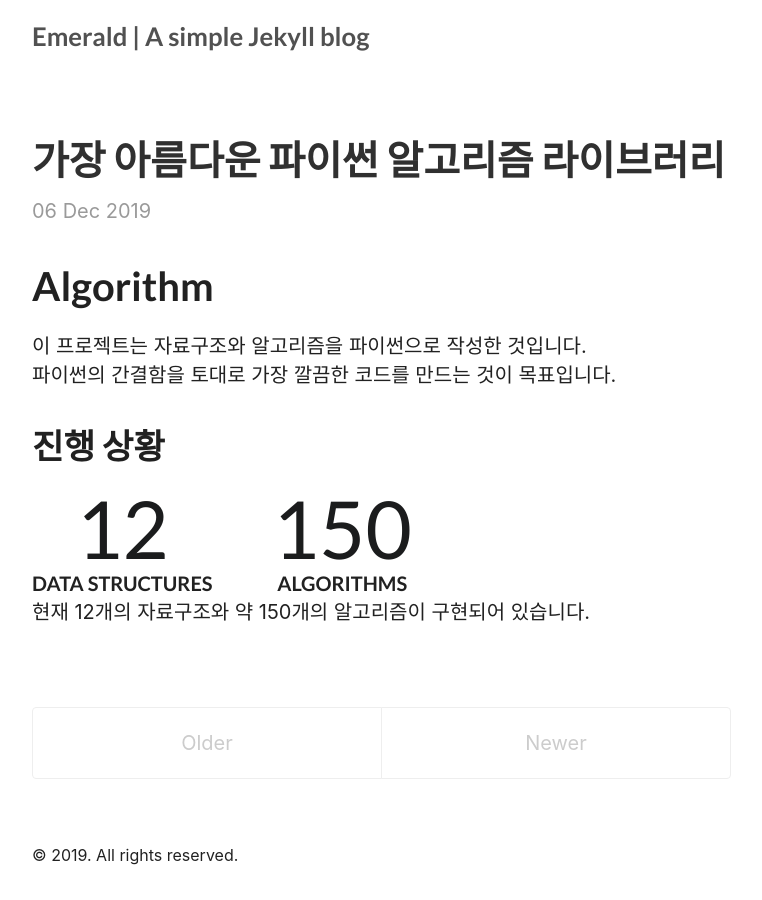
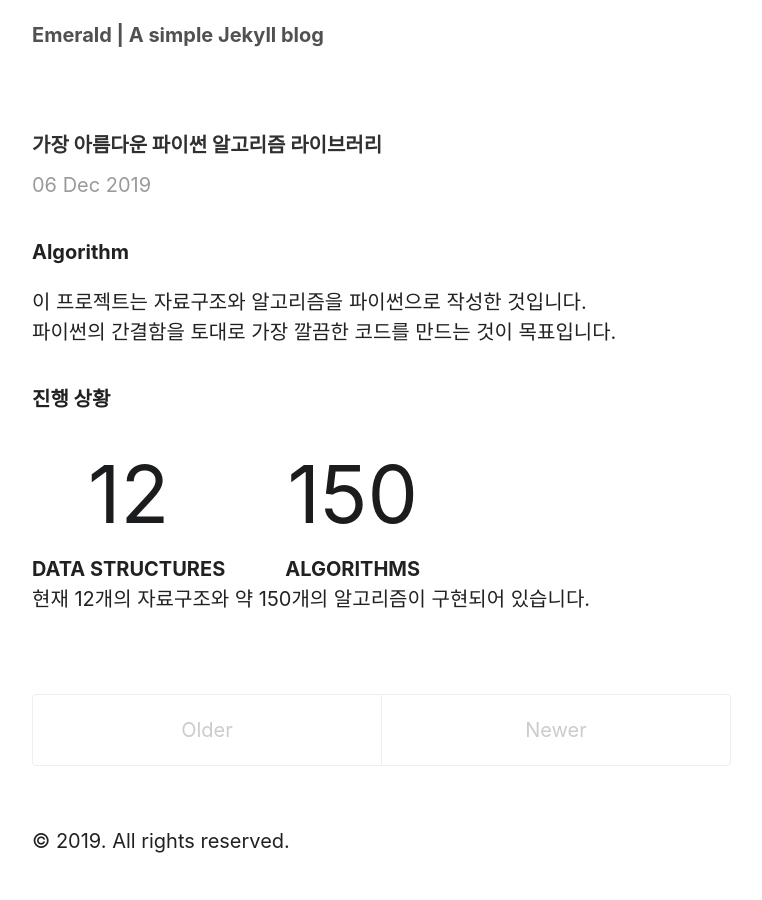
Before and after one commit to 19-2-SKKU-OSS/2019-2-OSS-L7, a Jekyll site: the page built from index.html, in a window 1280 px wide. Shown: the whole page, without its empty margins (258-1020 px from the left). Built offline with Jekyll 4.4.1, drawn with Linux system fonts in a browser that asks for light colours; nearby versions of some CDN libraries; some web fonts are replaced; the list of posts is cut into pages by our own code.

Commit message:
[Edit] Set font face to all

```diff
--- a/_sass/_base.scss
+++ b/_sass/_base.scss
@@ -14,7 +14,7 @@ body {
   padding: 0;
 }
 
-html, body {
+ * {
   font-family: $root-font-family !important;
   font-size: $root-font-size !important;
   line-height: $root-line-height !important;
```
